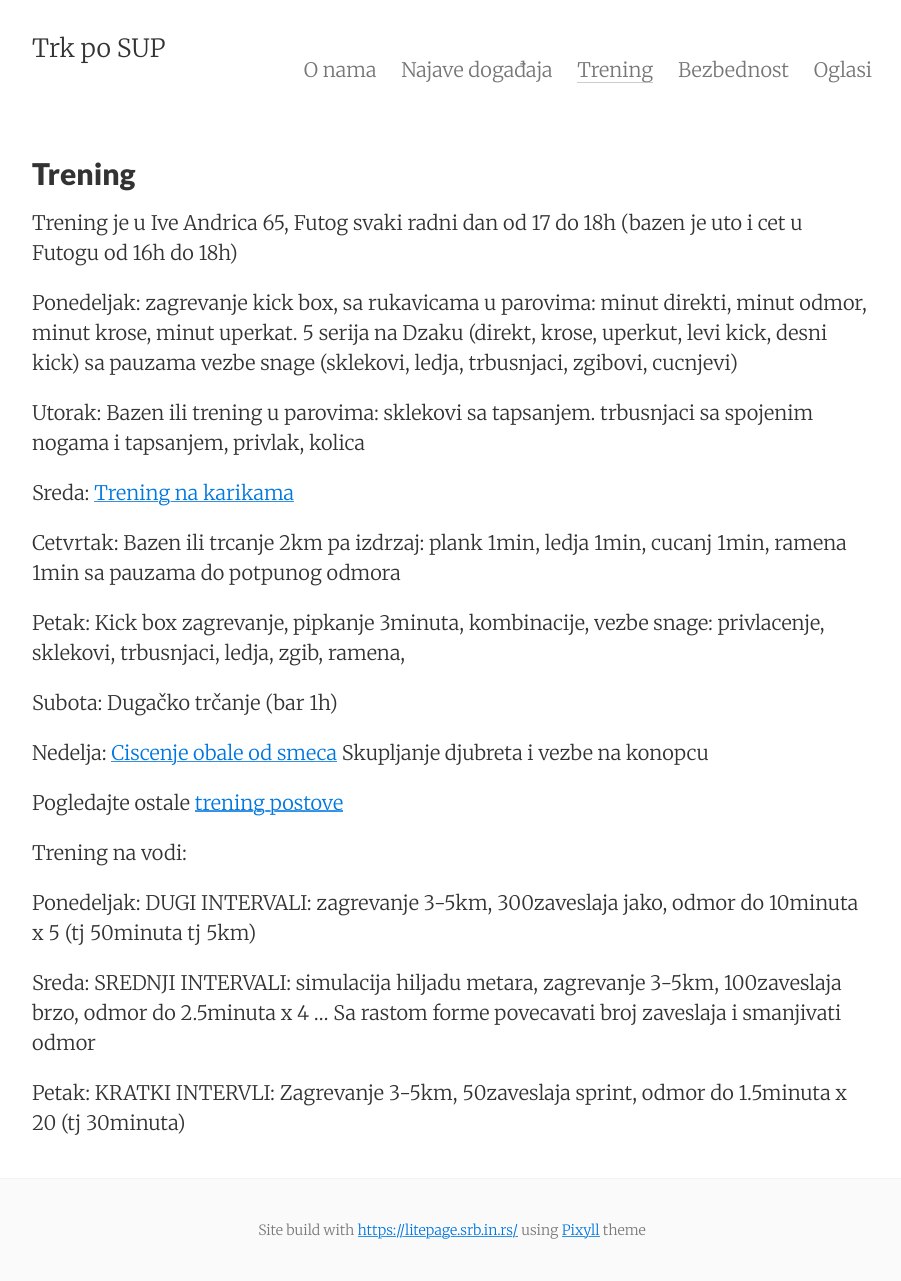
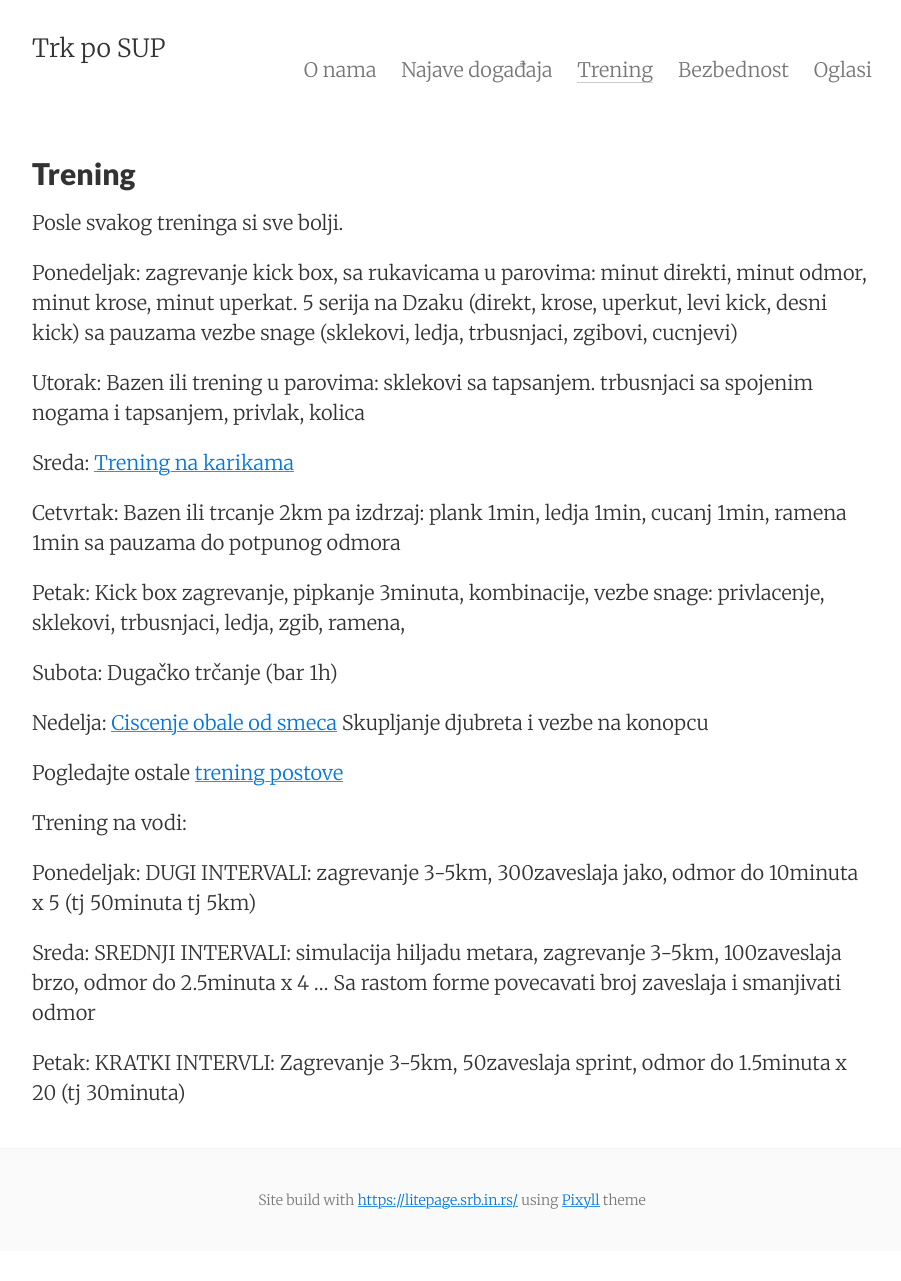
Before and after one commit to trkinrs/trk-po-sup.srb.in.rs, a Jekyll site: the page built from trening.md, in a window 1280 px wide. Shown: the whole page, without its empty margins (188-1089 px from the left). Built offline with Jekyll 4.4.1, drawn with Linux system fonts in a browser that asks for light colours; after the commit the page ends 1251 px from its top, so only the background shows below that.

```diff
--- a/trening.md
+++ b/trening.md
@@ -2,7 +2,7 @@
 layout: page
 title: Trening
 ---
-Trening je u Ive Andrica 65, Futog svaki radni dan od 17 do 18h (bazen je uto i cet u Futogu od 16h do 18h)
+Posle svakog treninga si sve bolji.
 
 Ponedeljak: zagrevanje kick box, sa rukavicama u parovima: minut direkti, minut odmor, minut krose, minut uperkat. 5 serija na Dzaku (direkt, krose, uperkut, levi kick, desni kick) sa pauzama vezbe snage (sklekovi, ledja, trbusnjaci, zgibovi, cucnjevi)
 
```
Also changed, not shown: _posts/2026-06-06-bp-sup-trophy-backa-palanka-tikvara.md (+24 -2 lines), assets/images/SNY02982.jpg (added), 9 other files.
